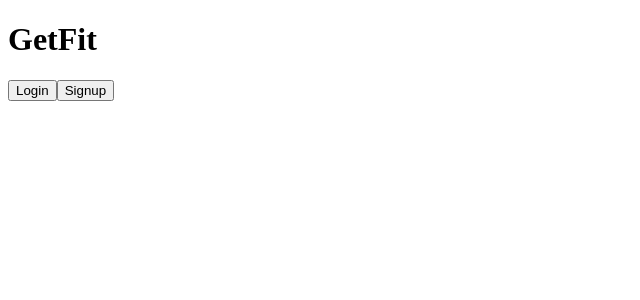
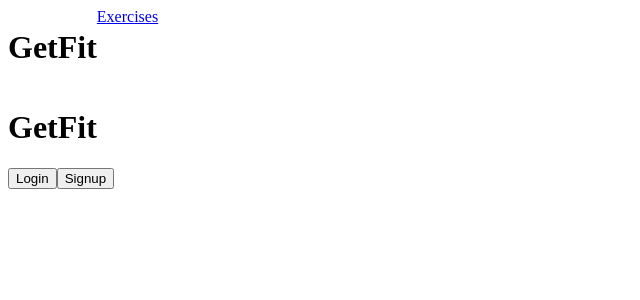
Before and after one commit to Aloysius172/GetFit, a React (Create React App) app in the folder frontend/: page / in a window 1280 px wide. Shown: the top 300 px of the page, without its empty margins (0-640 px from the left). Built offline with nearby package versions, Linux system fonts and the light colour scheme.

Commit message:
navbar functioning

```diff
--- a/frontend/src/components/app.js
+++ b/frontend/src/components/app.js
@@ -5,6 +5,7 @@ import SignupFormContainer from './session/signup_form_container'
 import LoginFormContainer from './session/login_form_container'
 import Regimens from './regimens/regimens';
 import Modal from './modal/modal';
+import NavBarContainer from './nav/navbar_container'
 
 
 import MainPageContainer from './main/main_page_container';
@@ -12,6 +13,7 @@ import MainPageContainer from './main/main_page_container';
 const App = () => (
   <div>
     <Modal />
+    <NavBarContainer />
     <Switch>
       <AuthRoute exact path="/login" component={LoginFormContainer} />
       <AuthRoute exact path="/signup" component={SignupFormContainer} />
--- /dev/null
+++ b/frontend/src/components/nav/navbar.css
@@ -0,0 +1,34 @@
+
+
+.navbar-div {
+    width: 100%;
+    display: flex;
+    flex-direction: row;
+    justify-content: left;
+}
+
+.logged-in-links {
+    width: 100px;
+    display: flex;
+    flex-direction: row;
+    justify-content: left;
+}
+
+.logged-out-links {
+
+    float: top;
+}
+
+.nav-button {
+    padding: 2rem;
+    border-radius: 20%;
+
+}
+
+.nav-button-logout {
+
+}
+
+.app-header {
+
+}
--- /dev/null
+++ b/frontend/src/components/nav/navbar.js
@@ -0,0 +1,50 @@
+import React from 'react';
+import { Link } from 'react-router-dom'
+import './navbar.css'
+
+
+class NavBar extends React.Component {
+    constructor(props) {
+      super(props);
+      this.logoutUser = this.logoutUser.bind(this);
+      this.getLinks = this.getLinks.bind(this);
+    }
+
+    logoutUser(e) {
+        e.preventDefault();
+        this.props.logout();
+    }
+
+    getLinks() {
+        if (this.props.loggedIn) {
+            return (
+                <div className='logged-in-links'>
+                    <Link className="nav-button" to={'/exercises'}>Exercises</Link>
+                    <Link className="nav-button" to={'/regimens'}>Regimens</Link>
+                    <Link className="nav-button" to={'/calendar'}> Calendar</Link>
+                    <Link className="nav-button" to={'/userpage'}>{this.props.username}</Link>
+                    <button className="nav-button-logout" onClick={this.logoutUser}>Logout</button>
+                </div>
+            );
+        } else {
+            return (
+                <div className='logged-out-links'>
+                    {/* <Link to={'/signup'}>Signup</Link>
+                    <Link to={'/login'}>Login</Link> */}
+                    <Link to={'/exercises'}>Exercises</Link>
+                </div>
+            );
+        }
+    }
+
+    render() {
+        return (
+            <div className='navbar-div'>
+                <h1 className='app-header'>GetFit</h1>
+                { this.getLinks() }
+            </div>
+        );
+    }
+}
+
+export default NavBar;
--- a/frontend/src/components/nav/navbar_container.js
+++ b/frontend/src/components/nav/navbar_container.js
@@ -2,3 +2,13 @@ import { connect } from 'react-redux';
 import { logout } from "../../actions/session_actions";
 
 import NavBar from './navbar'
+
+const mapStateToProps = state => ({
+    loggedIn: state.session.isAuthenticated,
+    username: state.session.user.username
+});
+
+export default connect(
+    mapStateToProps,
+    { logout }
+)(NavBar);
```
Also changed, not shown: frontend/src/components/main/main_page.css (added), 1 other file (tests, documents, lock files or other folders).
